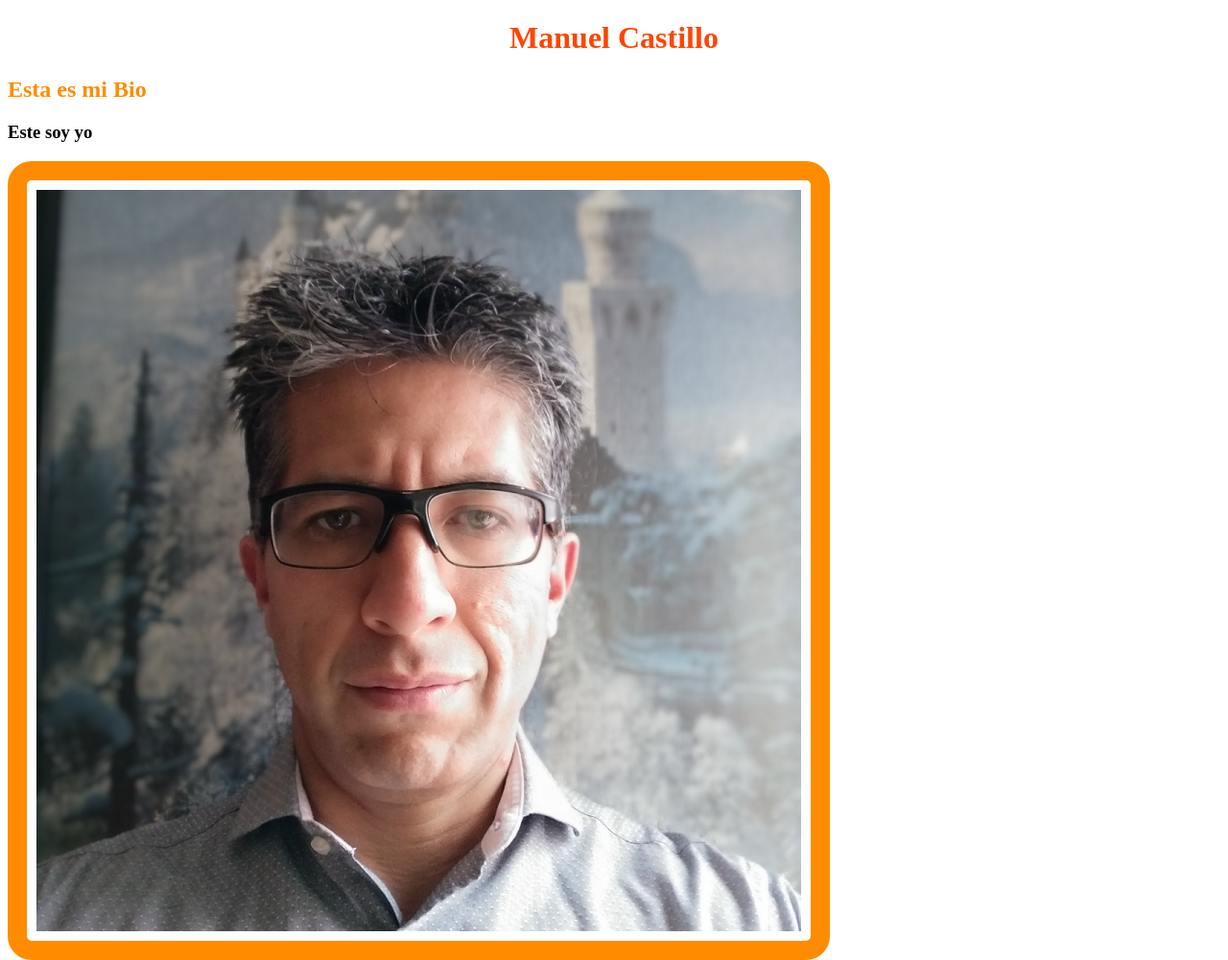
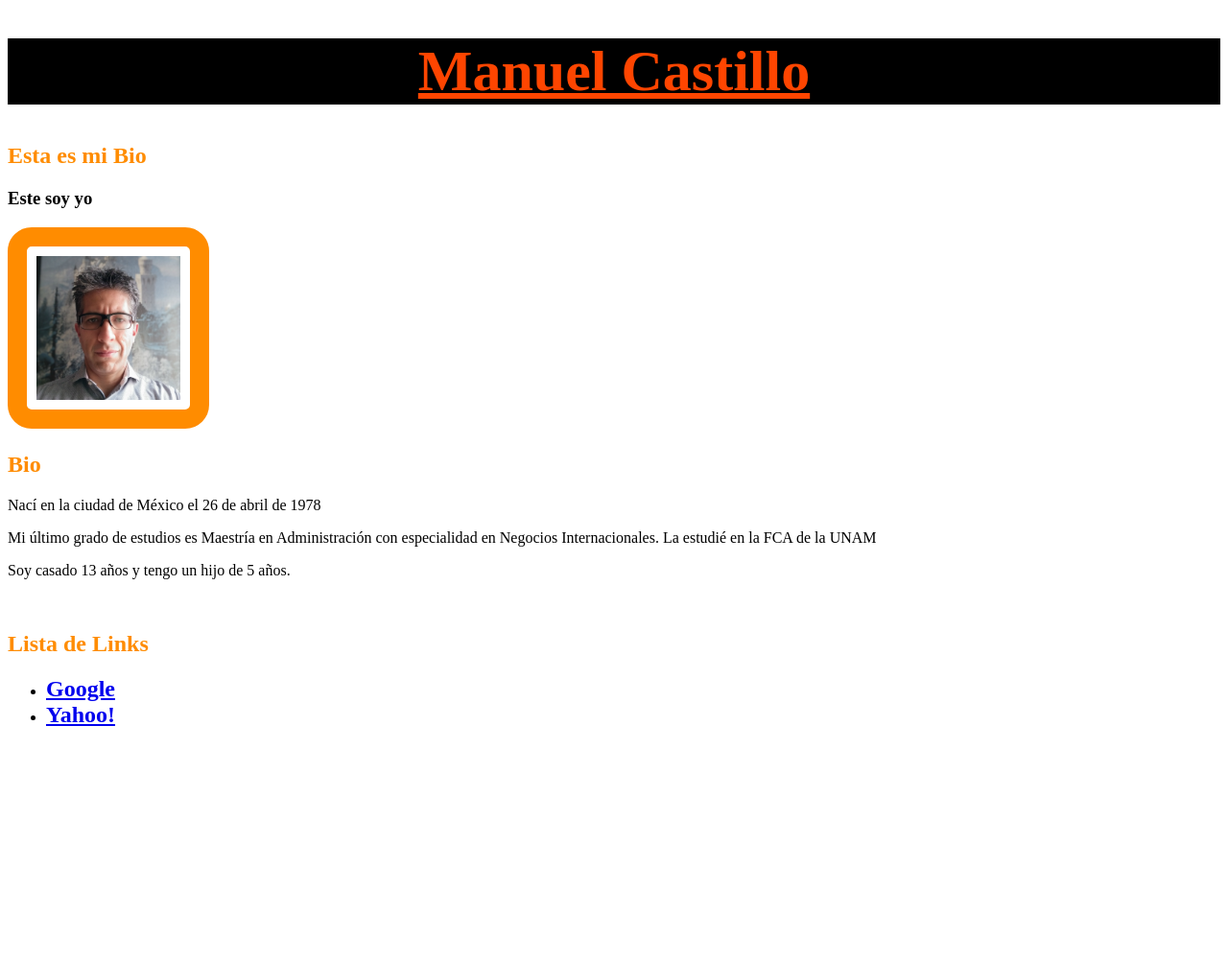
Before and after one commit to mecastilloc/starting, a plain HTML site: page index.html in a window 1280 px wide. Shown: the top 1001 px of the page at 96% size. After the commit the page ends 800 px from the top, so only its background shows below. Drawn offline with Linux system fonts and the light colour scheme.

Commit message:
Agregando estilo

```diff
--- a/style.css
+++ b/style.css
@@ -1,4 +1,7 @@
 h1 {text-align: center;
+    font-size: 60px;
+    text-decoration: underline;
+    background-color: black;
 
     color: orangered}
 
@@ -11,4 +14,6 @@ h2 {color: darkorange}
 #styledImage {border: 20px solid darkorange;
     padding: 10px;
     border-radius: 25px;
+    width: 150px;
+    height: 150px;
   }
```
